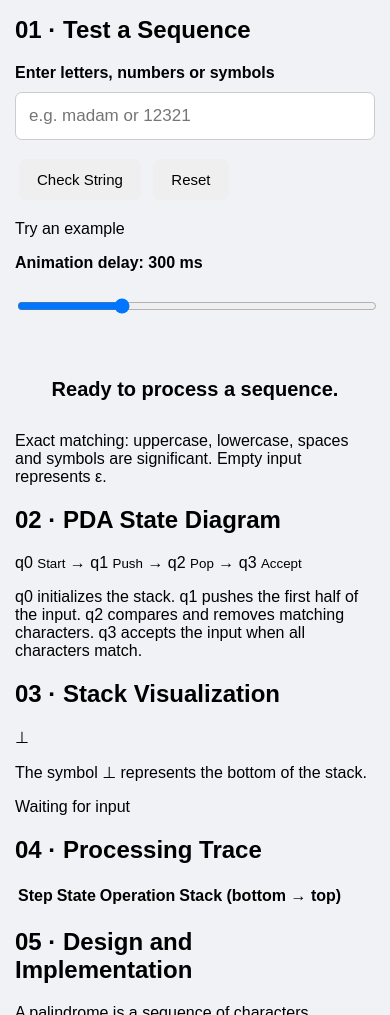
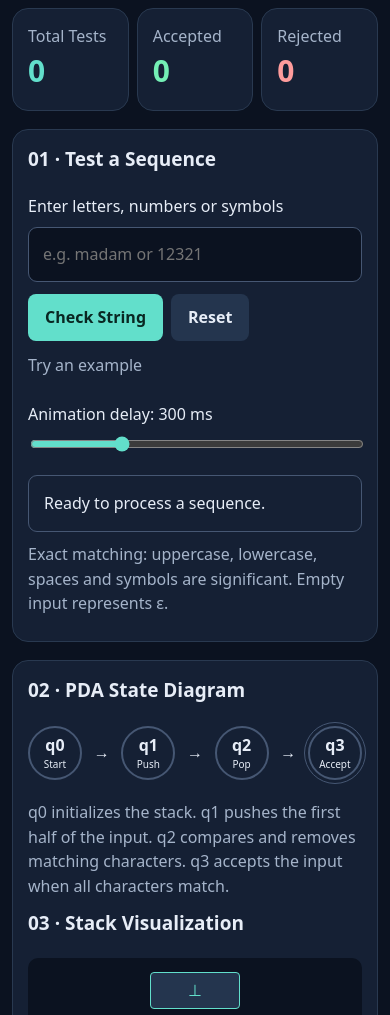
Before and after one commit to yvonepratt-cpu/Palindrome-Recognizer, a plain HTML site: page index.html in a window 390 px wide. Shown: the part 238-1253 px from the top of the page. Drawn offline with Linux system fonts and the light colour scheme.

Commit message:
Refactor CSS for improved design and layout
Updated styles for layout, typography, and responsiveness.

```diff
--- a/style.css
+++ b/style.css
@@ -1,142 +1,393 @@
-
+/* Includes padding and borders in element sizing */
 * {
     box-sizing: border-box;
 }
 
+/* Sets the background, text color and font of the website */
 body {
-    font-family: Arial, sans-serif;
-    background: #f0f2f5;
     margin: 0;
-    padding: 30px 15px;
+    background: #0b1220;
+    color: #e7edf7;
+    font: 16px/1.55 system-ui, sans-serif;
 }
 
-.container {
-    max-width: 650px;
+/* Centers the main content and limits its width */
+main {
+    max-width: 1160px;
     margin: auto;
-    background: white;
-    padding: 25px;
-    border-radius: 12px;
-    box-shadow: 0 4px 15px rgba(0,0,0,0.1);
+    padding: 36px 22px;
 }
 
-h1 {
-    text-align: center;
-    color: #263b5e;
-    font-size: 25px;
+/*HEADER DESIGN*/
+
+/* Adds space around the project header */
+header {
+    padding: 22px 0 28px;
 }
 
-.subtitle {
-    text-align: center;
-    color: #666;
-    margin-bottom: 25px;
+/* Styles the main project title */
+/* clamp adjusts the font size based on screen width */
+h1 {
+    font-size: clamp(28px, 4vw, 45px);
+    line-height: 1.2;
+    margin: 12px 0;
 }
 
-label {
-    font-weight: bold;
-    display: block;
-    margin-bottom: 10px;
+/* Styles the section headings */
+h2 {
+    font-size: 19px;
+    margin: 0 0 20px;
+    color: #e7edf7;
 }
 
-input {
-    width: 100%;
-    padding: 13px;
-    font-size: 17px;
-    border: 1px solid #ccc;
-    border-radius: 7px;
-    margin-bottom: 15px;
+/* Adds vertical spacing to paragraphs */
+p {
+    margin: 10px 0;
 }
 
-button {
-    padding: 12px 18px;
-    border: none;
-    border-radius: 7px;
-    cursor: pointer;
-    font-size: 15px;
-    margin: 4px;
+/* Styles the small heading above the project title */
+.eyebrow {
+    font-size: 12px;
+    letter-spacing: 2px;
+    color: #62dfcb;
+    font-weight: 700;
 }
 
-.check {
-    background: #263b5e;
-    color: white;
+/* Uses a lighter secondary color for descriptions */
+header p,
+.muted,
+footer {
+    color: #a5b4ca;
 }
 
-.clear {
-    background: #ddd;
-    color: #333;
+/* GRID AND LAYOUT DESIGN */
+
+/* Uses CSS Grid to organize the sections */
+.stats,
+.layout {
+    display: grid;
+    gap: 18px;
+    margin-bottom: 18px;
 }
 
-button:hover {
-    opacity: 0.85;
+/* Creates three equal columns for statistics */
+.stats {
+    grid-template-columns: repeat(3, 1fr);
 }
 
-.buttons {
-    text-align: center;
+/* Creates two equal columns for the main interface */
+.layout {
+    grid-template-columns: 1fr 1fr;
 }
 
-.result {
-    margin-top: 20px;
-    padding: 15px;
-    border-radius: 8px;
-    text-align: center;
-    font-size: 20px;
-    font-weight: bold;
+/* Gives each panel and statistics card a background */
+.panel,
+.stats article {
+    background: #152034;
+    border: 1px solid #293950;
+    border-radius: 16px;
+    padding: 24px;
 }
 
-.accepted {
-    background: #d4edda;
-    color: #155724;
+/* Adds space below each panel */
+.panel {
+    margin-bottom: 18px;
 }
 
-.rejected {
-    background: #f8d7da;
-    color: #721c24;
+/* Removes extra margin inside the two-column layout */
+.layout .panel {
+    margin: 0;
 }
 
-.section {
-    margin-top: 25px;
-    padding: 15px;
-    background: #f7f8fa;
-    border-radius: 8px;
+/* STATISTICS DESIGN */
+
+/* Sets the color of statistics labels */
+.stats article {
+    color: #a5b4ca;
 }
 
-.section h3 {
-    color: #263b5e;
-    margin-top: 0;
+/* Makes the statistics numbers larger */
+.stats strong {
+    display: block;
+    font-size: 30px;
+    color: #62dfcb;
 }
 
-.stack {
-    display: flex;
-    flex-wrap: wrap;
-    gap: 7px;
-    margin-top: 10px;
+/* Green represents accepted strings */
+#good {
+    color: #74efb5;
 }
 
-.stack-item {
-    background: #263b5e;
-    color: white;
-    padding: 10px 14px;
-    border-radius: 5px;
+/* Red represents rejected strings */
+#bad {
+    color: #ff9c9c;
 }
 
-.step {
-    padding: 9px;
-    border-bottom: 1px solid #ddd;
-    font-size: 14px;
+/* INPUT FIELD DESIGN */
+
+/* Places input labels above the input fields */
+label {
+    display: block;
+    margin: 12px 0 8px;
 }
 
-.examples {
+/* Styles text input fields but excludes the range slider */
+input:not([type=range]) {
+    width: 100%;
+    border: 1px solid #465773;
+    border-radius: 9px;
+    background: #0b1220;
+    color: white;
+    padding: 14px;
+    font: inherit;
+}
+
+/* Changes the color of the animation speed slider */
+input[type=range] {
+    width: 100%;
+    accent-color: #62dfcb;
+}
+
+/* BUTTON DESIGN */
+
+/* Arranges buttons beside each other */
+.controls {
     display: flex;
     flex-wrap: wrap;
     gap: 8px;
+    margin: 12px 0;
 }
 
-.examples button {
-    background: #e1e8f5;
-    color: #263b5e;
+/* Default design for all buttons */
+button {
+    border: 0;
+    border-radius: 8px;
+    padding: 11px 17px;
+    font: inherit;
+    font-weight: 650;
+    background: #62dfcb;
+    color: #092722;
+    cursor: pointer;
+    transition: 0.2s;
 }
 
-.note {
+/* Changes button appearance when the mouse is over it */
+button:hover:not(:disabled) {
+    filter: brightness(1.15);
+    transform: translateY(-2px);
+}
+
+/* Gives the reset and example buttons a different color */
+button.secondary,
+#examples button {
+    background: #24354e;
+    color: #e7edf7;
+}
+
+/* Makes disabled buttons appear faded */
+button:disabled {
+    opacity: 0.45;
+    cursor: not-allowed;
+}
+
+/* Highlights buttons and inputs when using the keyboard */
+button:focus-visible,
+input:focus-visible {
+    outline: 2px solid #62dfcb;
+    outline-offset: 3px;
+}
+
+/* RESULT DESIGN */
+
+/* Default appearance of the result container */
+.result {
+    border: 1px solid #465773;
+    padding: 15px;
+    border-radius: 9px;
+    margin-top: 16px;
+    overflow-wrap: anywhere;
+}
+
+/* Green result when the string is a palindrome */
+.accepted {
+    color: #74efb5;
+    border-color: #74efb5;
+    background: rgba(116, 239, 181, 0.06);
+}
+
+/* Red result when the string is not a palindrome */
+.rejected {
+    color: #ff9c9c;
+    border-color: #ff9c9c;
+    background: rgba(255, 156, 156, 0.06);
+}
+
+/* PDA STATE DIAGRAM DESIGN */
+
+/* Arranges PDA states horizontally */
+.states {
+    display: flex;
+    justify-content: space-between;
+    align-items: center;
+    gap: 5px;
+    margin-bottom: 20px;
+}
+
+/* Creates a circle for each PDA state */
+.states span {
+    border: 2px solid #465773;
+    border-radius: 50%;
+    width: 66px;
+    height: 66px;
+    display: grid;
+    place-content: center;
+    text-align: center;
+    font-weight: bold;
+    transition: 0.2s;
+}
+
+/* Styles the description inside each state */
+.states small {
+    display: block;
+    font-size: 10px;
+    font-weight: 400;
+}
+
+/* Creates a double circle for the accepting state */
+.states #q3 {
+    outline: 1px solid #465773;
+    outline-offset: 3px;
+}
+
+/* Highlights the state currently being processed */
+.states .active {
+    background: #62dfcb;
+    color: #092722;
+    border-color: #62dfcb;
+    box-shadow: 0 0 15px rgba(98, 223, 203, 0.3);
+}
+
+/* STACK VISUALIZATION DESIGN */
+
+/* Container where the stack symbols are displayed */
+.stack {
+    min-height: 90px;
+    max-height: 240px;
+    overflow: auto;
+    display: flex;
+    flex-direction: column;
+    align-items: center;
+    gap: 4px;
+    background: #0b1220;
+    padding: 14px;
+    border-radius: 10px;
+}
+
+/* Styles each individual character inside the stack */
+.stack span {
+    display: block;
+    min-width: 90px;
+    text-align: center;
+    padding: 5px;
+    background: #24354e;
+    border: 1px solid #465773;
+    border-radius: 4px;
+    white-space: pre-wrap;
+}
+
+/* Gives the bottom marker a different appearance */
+.stack span:last-child {
+    border-color: #62dfcb;
+    color: #62dfcb;
+}
+
+/* Styles the current operation message */
+#operation {
+    padding: 12px;
+    background: #0b1220;
+    border-radius: 8px;
+    color: #62dfcb;
+    overflow-wrap: anywhere;
+}
+
+/* PROCESSING TRACE TABLE DESIGN */
+
+/* Allows the table to scroll vertically and horizontally */
+.tablewrap {
+    max-height: 340px;
+    overflow: auto;
+}
+
+/* Makes the table occupy the available width */
+table {
+    width: 100%;
+    border-collapse: collapse;
+    text-align: left;
+}
+
+/* Adds spacing and borders to table cells */
+th,
+td {
+    padding: 10px;
+    border-bottom: 1px solid #293950;
+    overflow-wrap: anywhere;
+}
+
+/* Keeps the table headings visible while scrolling */
+th {
+    color: #62dfcb;
+    background: #152034;
+    position: sticky;
+    top: 0;
+}
+
+/* Preserves spaces inside the stack column */
+td:last-child {
+    white-space: pre-wrap;
+}
+
+/* Highlights a table row when the mouse is over it */
+tbody tr:hover {
+    background: #1e2c42;
+}
+
+/*  FOOTER DESIGN */
+
+/* Centers the footer text */
+footer {
+    text-align: center;
     font-size: 13px;
-    color: #666;
-    line-height: 1.5;
 }
+
+/*  RESPONSIVE DESIGN */
+
+/* Applies these styles on smaller screens */
+@media (max-width: 700px) {
+
+    /* Changes the main layout into a single column */
+    .layout {
+        grid-template-columns: 1fr;
+    }
+
+    /* Reduces the padding on mobile devices */
+    .panel,
+    .stats article {
+        padding: 15px;
+    }
+
+    /* Reduces the space between statistics cards */
+    .stats {
+        gap: 8px;
+    }
+
+    /* Makes PDA state circles smaller */
+    .states span {
+        width: 54px;
+        height: 54px;
+    }
+
+    /* Reduces the main container spacing */
+    main {
+        padding: 20px 12px;
+    }
+}
```
